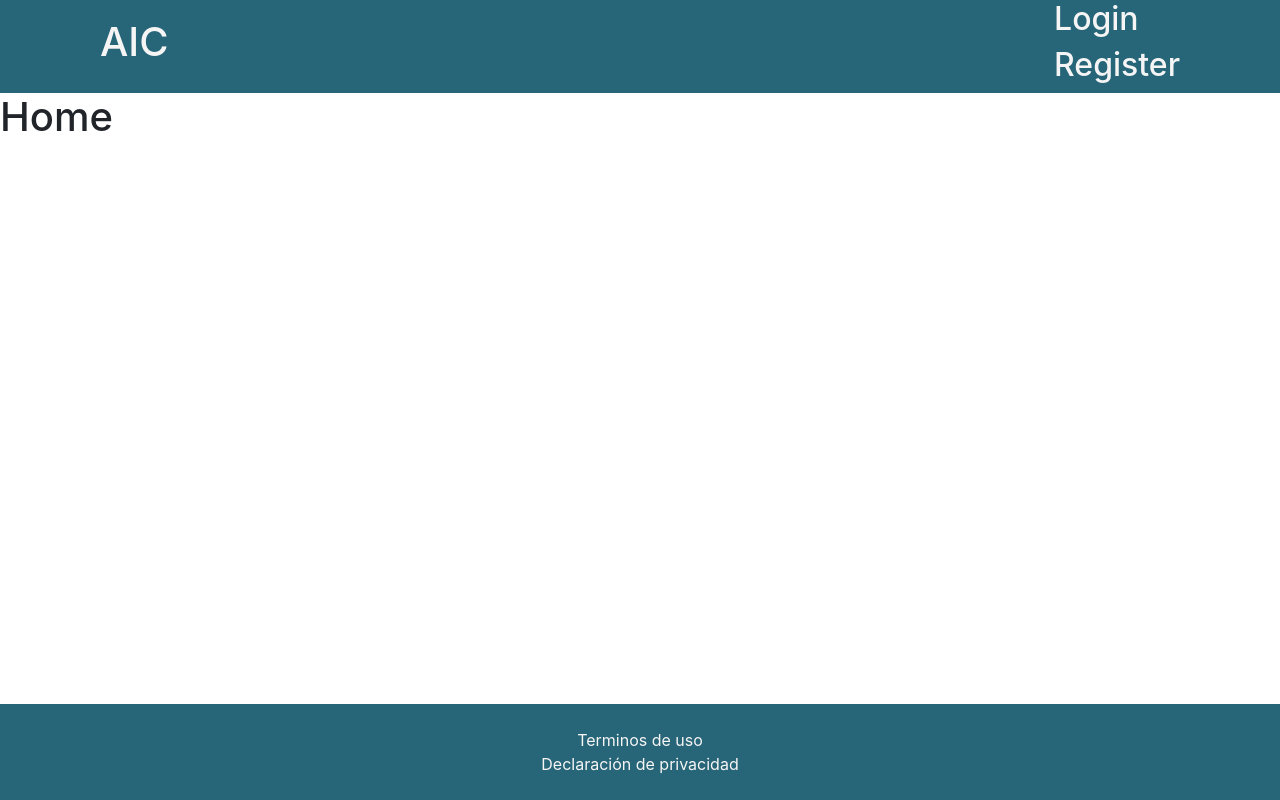
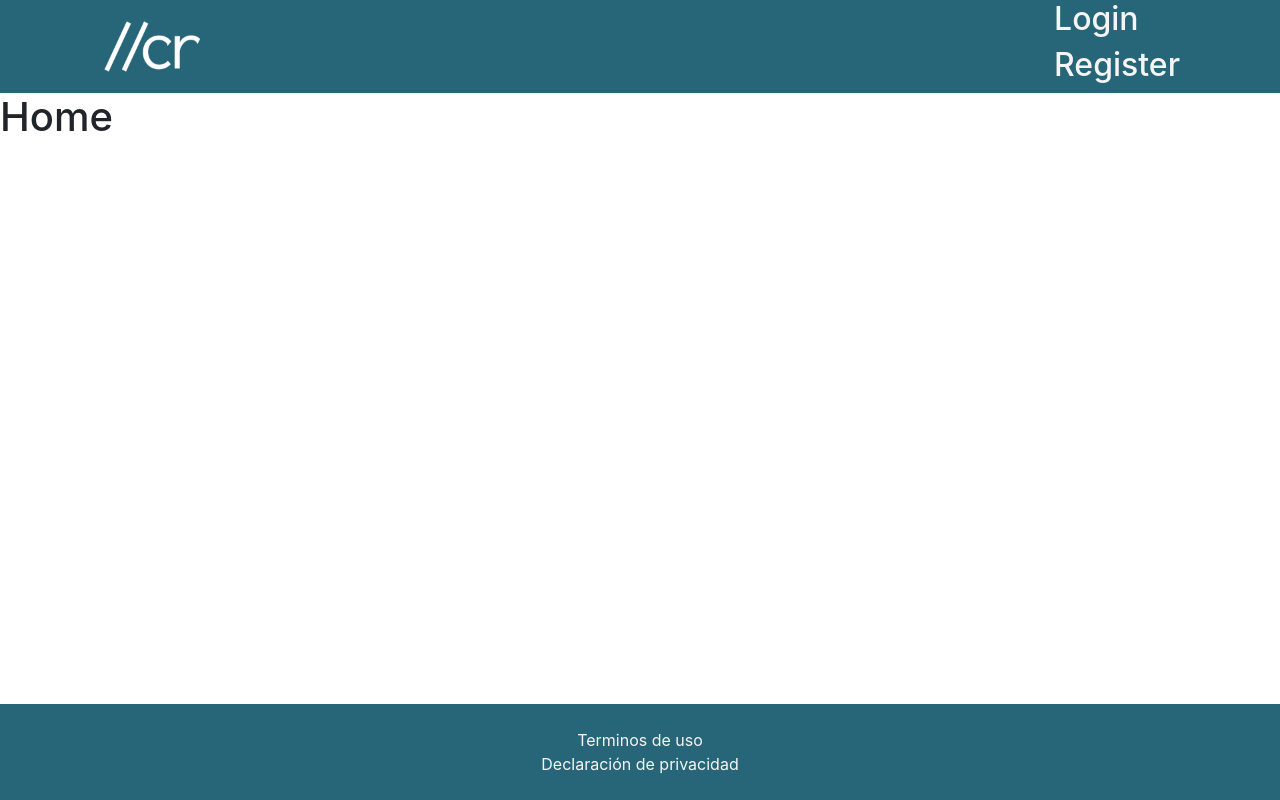
Before and after one commit to jzamora5/AIC_Front, a React (Create React App) app in the folder aic_frontend/: page / in a window 1280 px wide. Built offline with nearby package versions, Linux system fonts and the light colour scheme.

Commit message:
CR Logo in Header

```diff
--- a/aic_frontend/src/assets/styles/components/Header.scss
+++ b/aic_frontend/src/assets/styles/components/Header.scss
@@ -13,3 +13,8 @@
   text-decoration: none;
   color: $text-white;
 }
+
+img {
+  width: 100px;
+  filter: brightness(0) invert(1);
+}
--- a/aic_frontend/src/components/Header.jsx
+++ b/aic_frontend/src/components/Header.jsx
@@ -1,12 +1,13 @@
 import React from "react";
 import { Link } from "react-router-dom";
 import "../assets/styles/components/Header.scss";
+import codeRiseLogo from "../assets/static/Code_Rise_Logo.png";
 
 const Header = () => {
   return (
     <header className="header">
       <Link to="/">
-        <h1>AIC</h1>
+        <img src={codeRiseLogo} alt="Code Rise Logo" />
       </Link>
       <div>
         <Link to="/login">
```
Also changed, not shown: aic_frontend/src/assets/static/Code_Rise_Logo.png (added), 1 other file (tests, documents, lock files or other folders).
